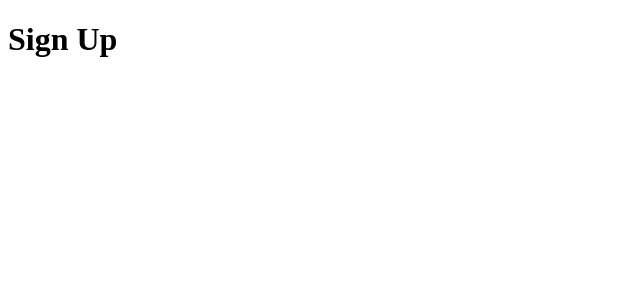
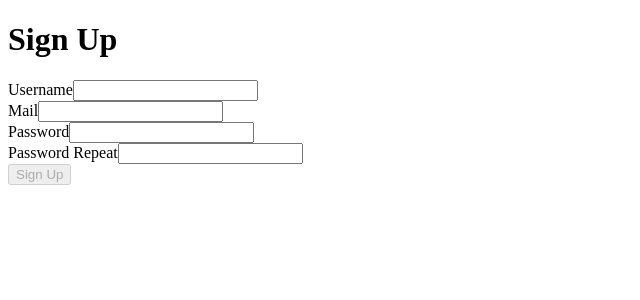
Before and after one commit to dsomleff/vue-camp, a Vue app in the folder source/: page / in a window 1280 px wide. Shown: the top 300 px of the page, without its empty margins (0-640 px from the left). Built offline with nearby package versions, Linux system fonts and the light colour scheme.

Commit message:
- creating an inputs with dummy tests

```diff
--- a/source/index.html
+++ b/source/index.html
@@ -4,7 +4,7 @@
         <meta charset="UTF-8" />
         <link rel="icon" href="/favicon.ico" />
         <meta name="viewport" content="width=device-width, initial-scale=1.0" />
-        <title>Vite App</title>
+        <title>Vitest App</title>
     </head>
     <body>
         <div id="app"></div>
--- a/source/src/views/sign-up/SignUp.vue
+++ b/source/src/views/sign-up/SignUp.vue
@@ -1,3 +1,27 @@
 <template>
     <h1>Sign Up</h1>
+
+    <section>
+        <label for="username">Username</label>
+        <input id="username">
+    </section>
+
+    <section>
+        <label for="username">Mail</label>
+        <input id="email">
+    </section>
+
+    <section>
+        <label for="password">Password</label>
+        <input id="password" type="password">
+    </section>
+
+    <section>
+        <label for="passwordRepeat">Password Repeat</label>
+        <input id="passwordRepeat" type="password">
+    </section>
+
+    <button disabled>Sign Up</button>
 </template>
+<script setup>
+</script>
```
Also changed, not shown: source/.eslintrc.cjs, 1 other file (tests, documents, lock files or other folders).
